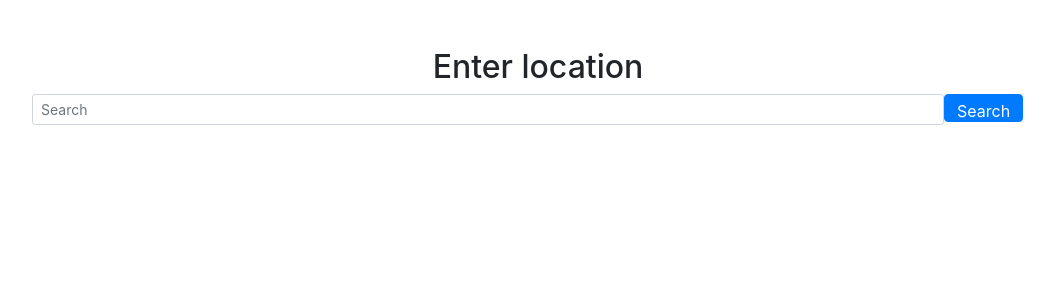
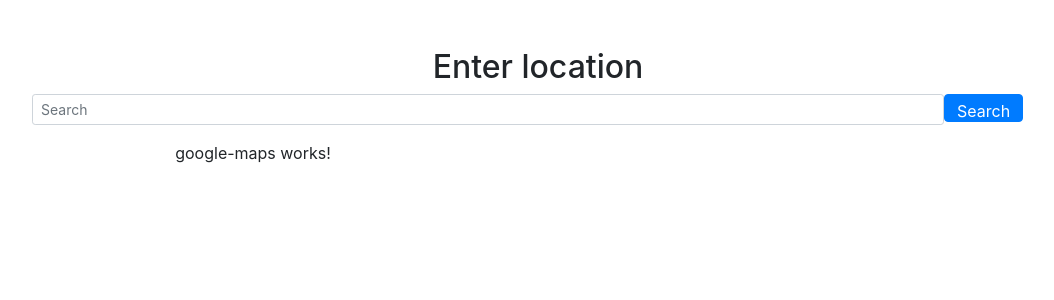
Before and after one commit to karin-planinsek/maps-task, an Angular app in the folder google-maps-app/: page / in a window 1280 px wide. Shown: the top 300 px of the page, without its empty margins (102-1156 px from the left). Built offline with nearby package versions, Linux system fonts and the light colour scheme.

Commit message:
Creating google-maps component and installing geolocation package

```diff
--- a/google-maps-app/package.json
+++ b/google-maps-app/package.json
@@ -19,6 +19,8 @@
     "@angular/platform-browser": "~9.1.12",
     "@angular/platform-browser-dynamic": "~9.1.12",
     "@angular/router": "~9.1.12",
+    "@ng-web-apis/common": "^1.9.0",
+    "@ng-web-apis/geolocation": "^1.0.3",
     "bootstrap": "^4.5.3",
     "rxjs": "~6.5.4",
     "tslib": "^1.10.0",
--- a/google-maps-app/src/app/app.component.html
+++ b/google-maps-app/src/app/app.component.html
@@ -7,7 +7,9 @@
     <button class="btn btn-primary" (click)="getLocationInput(location)">Search</button>
   </div>
   <div class="row">
-    <div class="col-lg-6"></div>
+    <div class="col-lg-6">
+      <app-google-maps></app-google-maps>
+    </div>
     <div class="col-lg-6"></div>
   </div>
 
--- a/google-maps-app/src/app/app.module.ts
+++ b/google-maps-app/src/app/app.module.ts
@@ -2,10 +2,12 @@ import { BrowserModule } from '@angular/platform-browser';
 import { NgModule } from '@angular/core';
 
 import { AppComponent } from './app.component';
+import { GoogleMapsComponent } from './google-maps/google-maps.component';
 
 @NgModule({
   declarations: [
-    AppComponent
+    AppComponent,
+    GoogleMapsComponent
   ],
   imports: [
     BrowserModule
--- /dev/null
+++ b/google-maps-app/src/app/google-maps/google-maps.component.html
@@ -0,0 +1 @@
+<p>google-maps works!</p>
--- /dev/null
+++ b/google-maps-app/src/app/google-maps/google-maps.component.ts
@@ -0,0 +1,15 @@
+import { Component, OnInit } from '@angular/core';
+
+@Component({
+  selector: 'app-google-maps',
+  templateUrl: './google-maps.component.html',
+  styleUrls: ['./google-maps.component.css']
+})
+export class GoogleMapsComponent implements OnInit {
+
+  constructor() { }
+
+  ngOnInit(): void {
+  }
+
+}
```
Also changed, not shown: google-maps-app/src/app/google-maps/google-maps.component.css (added), 2 other files (tests, documents, lock files or other folders).
